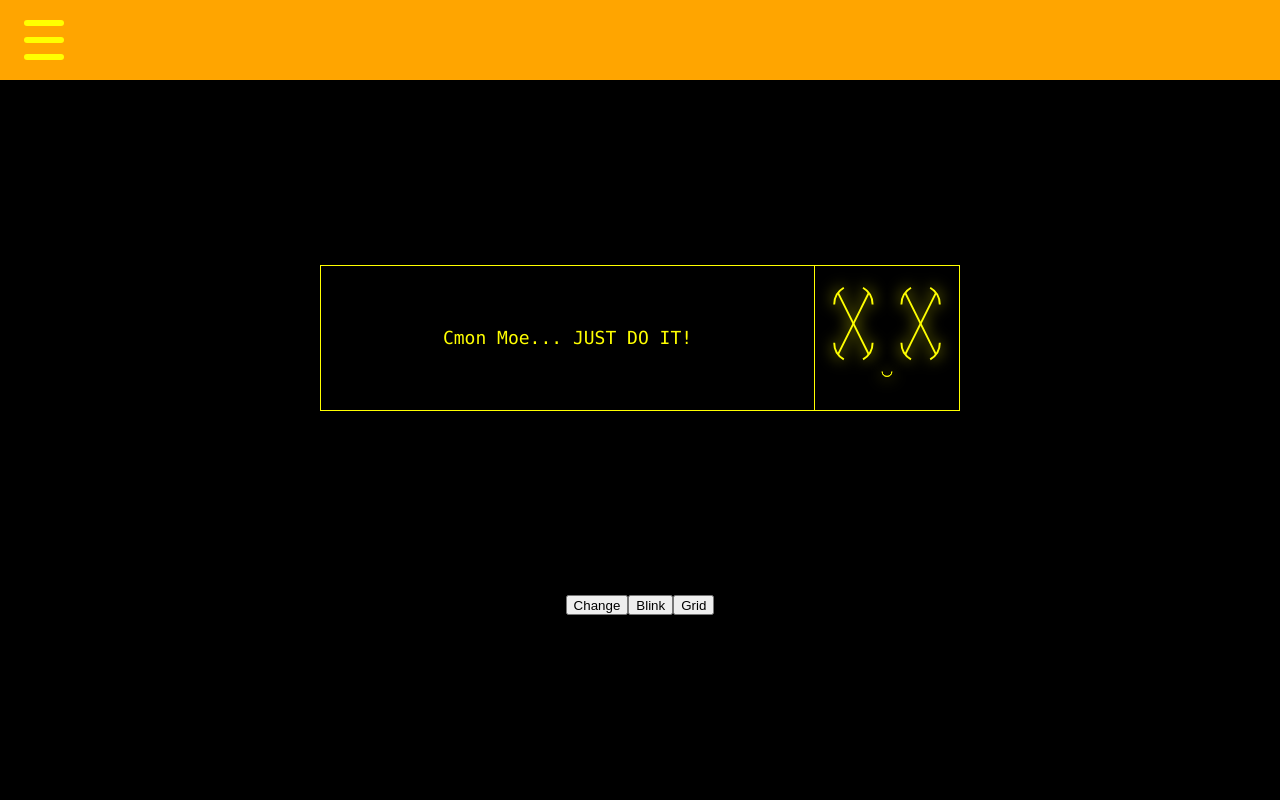
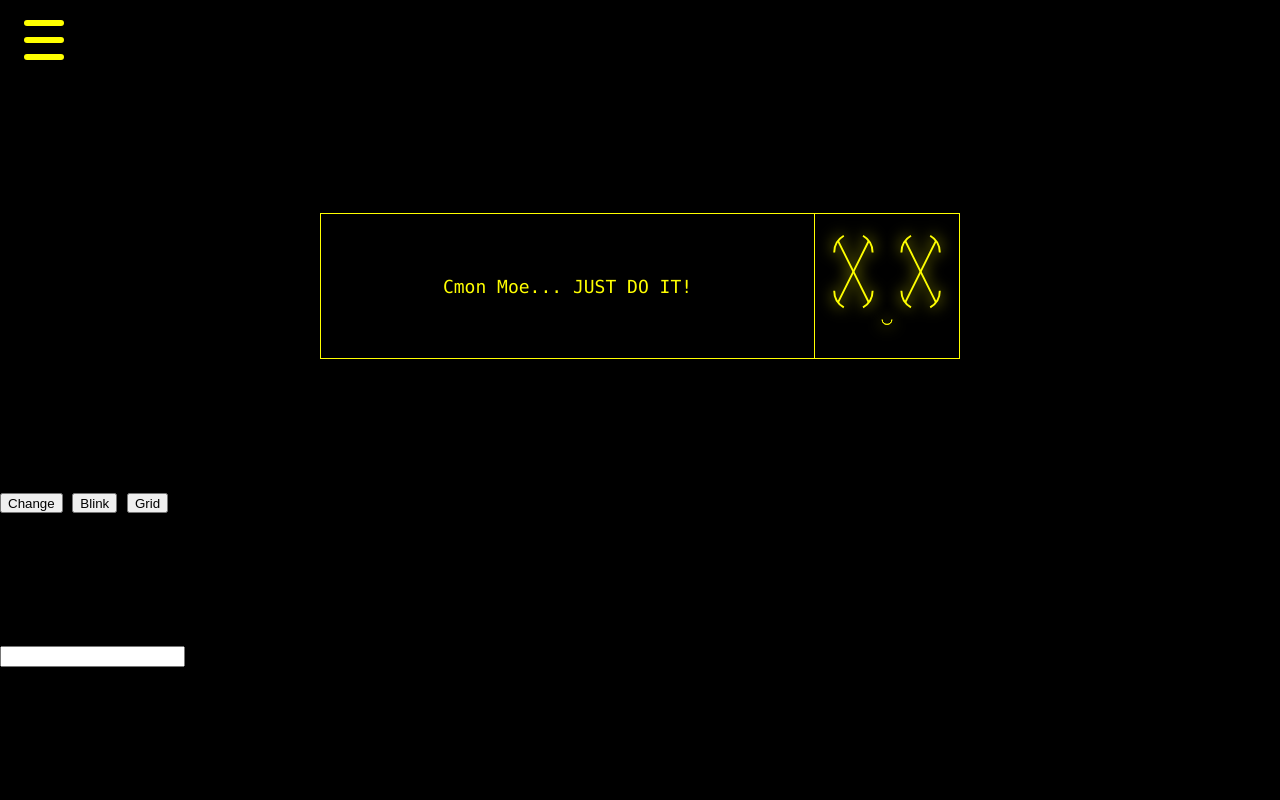
Before and after one commit to Moe2409/MoeHub, a plain HTML site: page index.html in a window 1280 px wide. Drawn offline with nearby package versions, Linux system fonts and the light colour scheme.

Commit message:
removed background color to navbar. and added a nake input

```diff
--- a/index.html
+++ b/index.html
@@ -84,9 +84,14 @@
                 </svg>
             </div>
         </section>
-        <button onclick="startAnimation()">Change</button>
-        <button onclick="blinkAnimation()">Blink</button>
-        <button onclick="showGrid()">Grid</button>
+        <section id="controls">
+            <button onclick="startAnimation()">Change</button>
+            <button onclick="blinkAnimation()">Blink</button>
+            <button onclick="showGrid()">Grid</button>
+        </section>
+        <section id="input-area-container" >
+            <input id="input-area" type="text">
+        </section>
         <section id="menu">
             <input id="menu-icon" type="checkbox" onclick="menuPressed()">
             <label for="menu-icon" id="menu-icon-container">
--- a/style/main.css
+++ b/style/main.css
@@ -40,8 +40,7 @@ button {
 main {
     display: flex;
     flex-wrap: wrap;
-    height: 100%;
-    width: 100%;
+    min-height: 100vh;
     justify-content: center;
 }
 
@@ -90,7 +89,6 @@ main section {
 }
 
 #menu {
-    background-color: orange;
     height: 10%;
     order: -1;
 }
```
